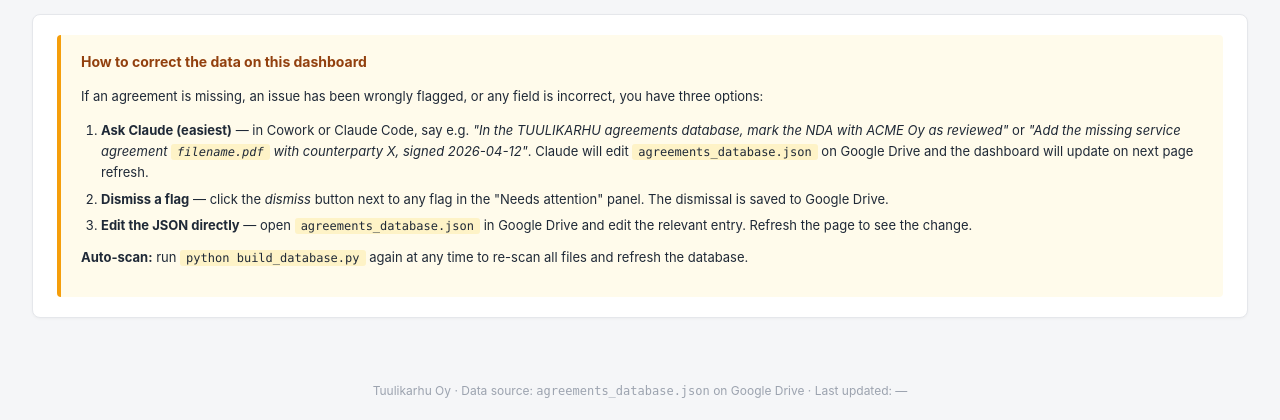
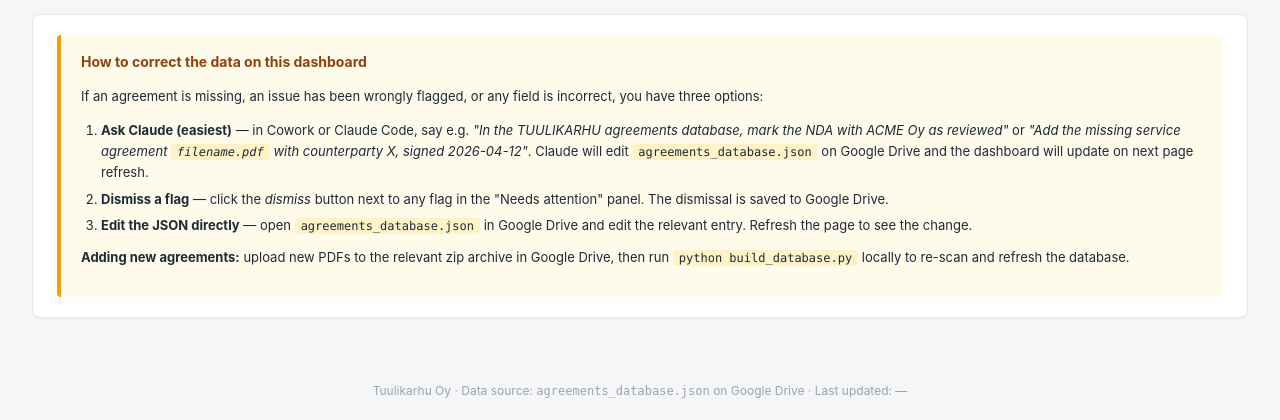
Before and after one commit to staffanasplund/tuulikarhu-agreements, a Flask app: template templates/index.html in a window 1280 px wide. Shown: the part 620-1040 px from the top of the page. Run offline with Flask 3, Linux system fonts and the light colour scheme; the template is opened without the code that fills it, so the values that code supplies are empty.

Commit message:
Fix help texts and API docs for web app deployment

```diff
--- a/templates/index.html
+++ b/templates/index.html
@@ -129,7 +129,7 @@
           <li><strong>Dismiss a flag</strong> — click the <em>dismiss</em> button next to any flag in the "Needs attention" panel. The dismissal is saved to Google Drive.</li>
           <li><strong>Edit the JSON directly</strong> — open <code>agreements_database.json</code> in Google Drive and edit the relevant entry. Refresh the page to see the change.</li>
         </ol>
-        <p style="margin-top:10px;"><strong>Auto-scan:</strong> run <code>python build_database.py</code> again at any time to re-scan all files and refresh the database.</p>
+        <p style="margin-top:10px;"><strong>Adding new agreements:</strong> upload new PDFs to the relevant zip archive in Google Drive, then run <code>python build_database.py</code> locally to re-scan and refresh the database.</p>
       </div>
     </div>
   </div>
@@ -175,16 +175,16 @@
   <div class="view" id="view-help">
     <div class="panel">
       <h2>How this app works</h2>
-      <p style="font-size:13px;">Data lives in <code>agreements_database.json</code> on Google Drive. The dashboard reads it live on every page load — no rebuild needed. Run <code>python app.py</code> (or double-click <code>run.bat</code>) to start the server.</p>
+      <p style="font-size:13px;">The dashboard is hosted on Railway and accessible from any browser. Data lives in <code>agreements_database.json</code> on Google Drive — read on every page load, no rebuild needed. Access is protected by username and password.</p>
 
       <h3 style="font-size:14px;">Adding an agreement</h3>
-      <p style="font-size:13px;">Upload the signed PDF/DOCX to the matching zip archive or a subfolder on Google Drive, then run <code>python build_database.py</code> to re-extract and refresh the database.</p>
+      <p style="font-size:13px;">Upload the signed PDF to the matching zip archive in Google Drive, then run <code>python build_database.py</code> locally to re-scan and push the updated database back to Google Drive. Refresh the dashboard to see the change.</p>
 
       <h3 style="font-size:14px;">Correcting metadata</h3>
       <p style="font-size:13px;">Tell Claude: <em>"In the TUULIKARHU database, change the expiry date of &lt;agreement&gt; to 2027-12-31"</em>. Logged in <code>manual_corrections_log</code>. Then refresh.</p>
 
-      <h3 style="font-size:14px;">Sharing</h3>
-      <p style="font-size:13px;">Anyone on the same machine (or same LAN if you run <code>app.run(host="0.0.0.0")</code>) can open the dashboard in a browser. The Google Drive JSON file remains the single source of truth.</p>
+      <h3 style="font-size:14px;">Access</h3>
+      <p style="font-size:13px;">Share the Railway URL with anyone who should have access. Credentials are managed via Railway environment variables (<code>DASHBOARD_USERNAME</code> / <code>DASHBOARD_PASSWORD</code>). The Google Drive JSON remains the single source of truth.</p>
 
       <h3 style="font-size:14px;">Attention rules</h3>
       <ul style="font-size:13px;">
@@ -199,10 +199,12 @@
       </ul>
 
       <h3 style="font-size:14px;">API</h3>
-      <p style="font-size:13px;">
-        <code>GET /api/data</code> — returns the full <code>agreements_database.json</code><br>
+      <p style="font-size:13px;">All endpoints require Basic Auth (same credentials as the dashboard).<br>
+        <code>GET /api/data</code> — full <code>agreements_database.json</code><br>
+        <code>GET /api/file/&lt;id&gt;</code> — serves the PDF for an agreement inline<br>
         <code>POST /api/dismiss</code> — body: <code>{"agreement_id":"…","flag_type":"expired"}</code><br>
-        <code>POST /api/update</code> — body: <code>{"agreement_id":"…","field":"status","value":"terminated"}</code>
+        <code>POST /api/update</code> — body: <code>{"agreement_id":"…","field":"status","value":"terminated"}</code><br>
+        <code>GET /healthz</code> — unauthenticated diagnostic endpoint (Drive connectivity check)
       </p>
     </div>
   </div>
```
